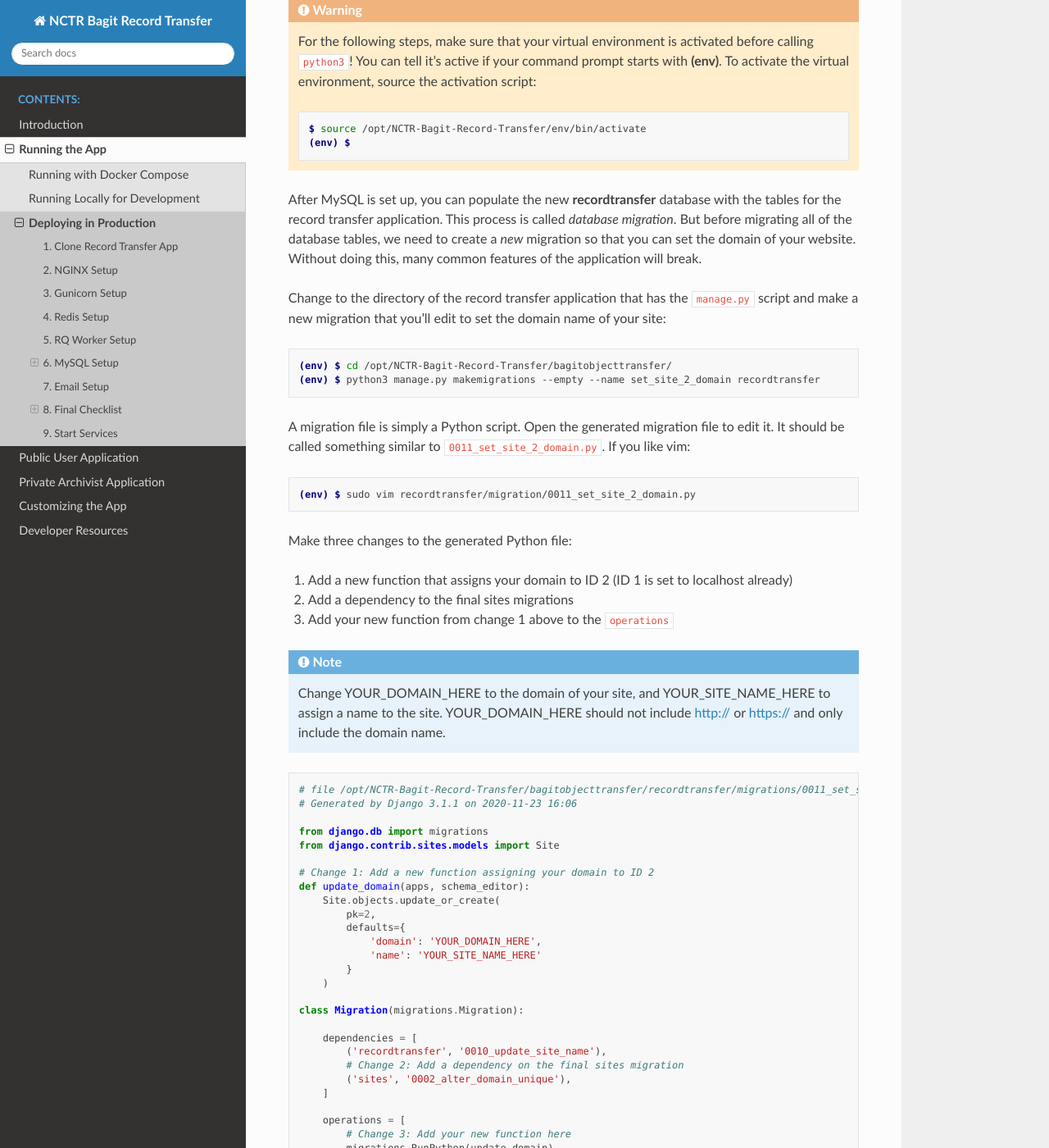
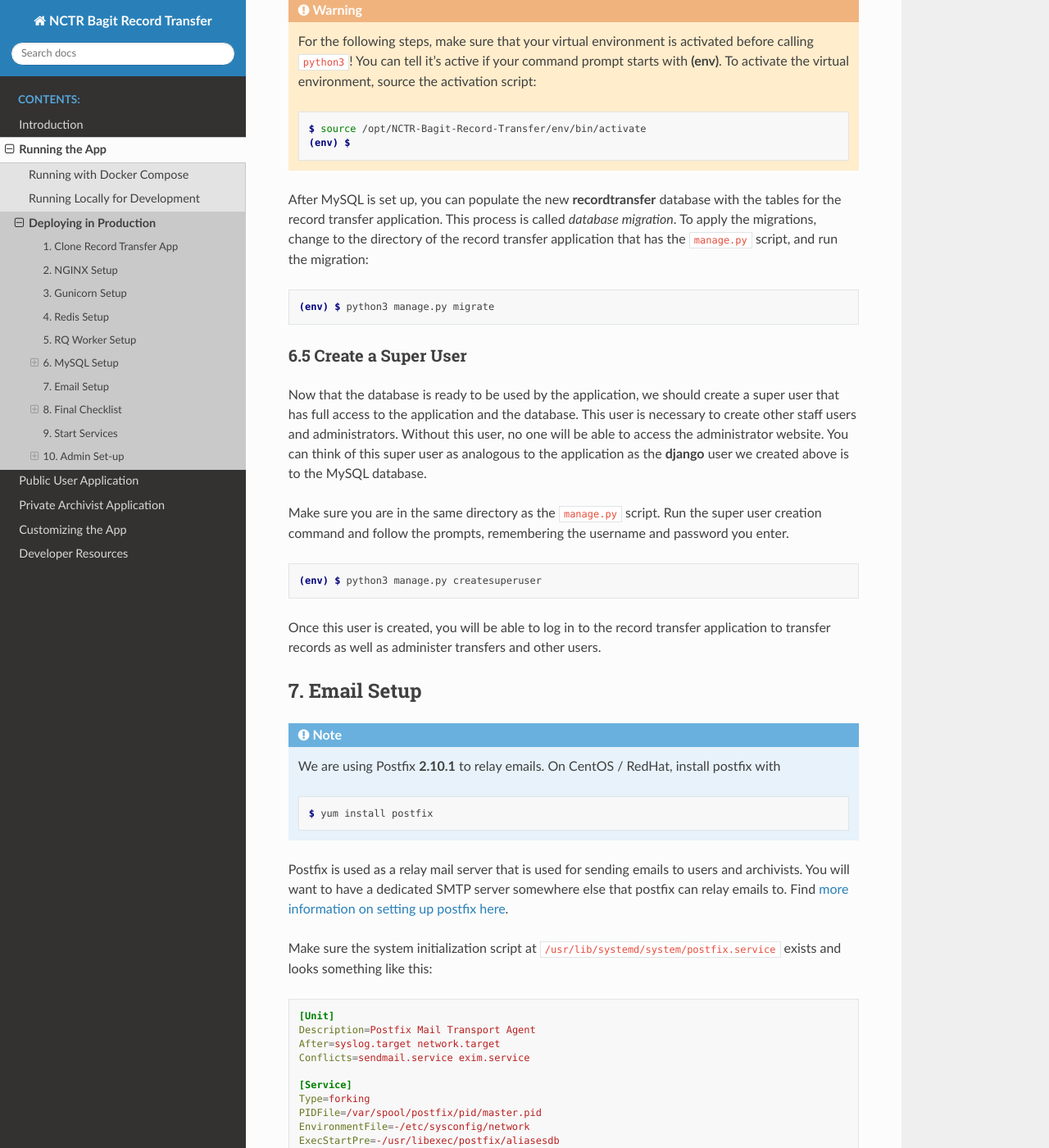
Before and after one commit to NationalCentreTruthReconciliation/Secure-Record-Transfer, a Sphinx documentation site: the page built from docs/running/production.rst, in a window 1280 px wide and 1400 px high, scrolled down 10984 px. Shown: the whole window at 82% size. Built offline with Sphinx 7.4.7 and the Read the Docs theme 2.0.0, drawn with Linux system fonts in a browser that asks for light colours; some of the changed text lies outside the part shown.

Commit message:
Remove need for user to write Python code

```diff
--- a/docs/running/production.rst
+++ b/docs/running/production.rst
@@ -635,94 +635,13 @@ to replace **your_password** with the actual password you created above:
 
 
 After MySQL is set up, you can populate the new **recordtransfer** database with the tables for the
-record transfer application. This process is called *database migration*. But before migrating all
-of the database tables, we need to create a *new* migration so that you can set the domain of your
-website. Without doing this, many common features of the application will break.
-
-Change to the directory of the record transfer application that has the :code:`manage.py` script and
-make a new migration that you'll edit to set the domain name of your site:
-
-.. code-block:: console
-
-    (env) $ cd /opt/NCTR-Bagit-Record-Transfer/bagitobjecttransfer/
-    (env) $ python3 manage.py makemigrations --empty --name set_site_2_domain recordtransfer
-
-
-A migration file is simply a Python script. Open the generated migration file to edit it. It should
-be called something similar to :code:`0011_set_site_2_domain.py`. If you like vim:
-
-.. code-block:: console
-
-    (env) $ sudo vim recordtransfer/migration/0011_set_site_2_domain.py
-
-
-Make three changes to the generated Python file:
-
-1. Add a new function that assigns your domain to ID 2 (ID 1 is set to localhost already)
-2. Add a dependency to the final sites migrations
-3. Add your new function from change 1 above to the :code:`operations`
-
-
-.. note::
-
-    Change YOUR_DOMAIN_HERE to the domain of your site, and YOUR_SITE_NAME_HERE to assign a name to
-    the site. YOUR_DOMAIN_HERE should not include http:// or https:// and only include the domain
-    name.
-
-
-.. code-block:: python
-
-    # file /opt/NCTR-Bagit-Record-Transfer/bagitobjecttransfer/recordtransfer/migrations/0011_set_site_2_domain.py
-    # Generated by Django 3.1.1 on 2020-11-23 16:06
-
-    from django.db import migrations
-    from django.contrib.sites.models import Site
-
-    # Change 1: Add a new function assigning your domain to ID 2
-    def update_domain(apps, schema_editor):
-        Site.objects.update_or_create(
-            pk=2,
-            defaults={
-                'domain': 'YOUR_DOMAIN_HERE',
-                'name': 'YOUR_SITE_NAME_HERE'
-            }
-        )
-
-    class Migration(migrations.Migration):
-
-        dependencies = [
-            ('recordtransfer', '0010_update_site_name'),
-            # Change 2: Add a dependency on the final sites migration
-            ('sites', '0002_alter_domain_unique'),
-        ]
-
-        operations = [
-            # Change 3: Add your new function here
-            migrations.RunPython(update_domain),
-        ]
-
-
-Save and exit that file before applying this migration and all of the other migrations:
+record transfer application. This process is called *database migration*. To apply the migrations,
+change to the directory of the record transfer application that has the :code:`manage.py` script,
+and run the migration:
 
 .. code-block:: console
 
     (env) $ python3 manage.py migrate
-
-
-You will also want to set the domain name in :code:`/opt/NCTR-Bagit-Record-Transfer/.env` while
-we're on the topic of the domain name:
-
-::
-
-    # file /opt/NCTR-Bagit-Record-Transfer/.env
-    HOST_DOMAINS=YOUR_DOMAIN_HERE
-
-
-.. note::
-
-    The domains you put in HOST_DOMAINS will be used as Django's
-    `ALLOWED_HOSTS <https://docs.djangoproject.com/en/3.1/ref/settings/#allowed-hosts>`_. You can
-    add more than one domain by separating domain names with spaces.
 
 
 ***********************
@@ -883,8 +802,8 @@ like this:
     MYSQL_PASSWORD='password'
 
 
-There is one final variable to set, and that is the :code:`SECRET_KEY`. To set this variable, you
-will need to generate a new secret key. To do so, run the following command:
+There are two final variables to set. The first is the SECRET_KEY. To set this variable, you will
+need to generate a new secret key. To do so, run the following command:
 
 .. code-block:: console
 
@@ -892,13 +811,29 @@ will need to generate a new secret key. To do so, run the following command:
     &kz_(%wj8$v@cy1)23op8i$_)h2b6kl)ia6glv_*c=1(assr#b
 
 
-Copy and paste the generated string into the environment file:
+The SECRET_KEY output in the terminal can then be copy and pasted into the environment file, like
+so:
 
 ::
 
     # file /opt/NCTR-Bagit-Record-Transfer/.env
     SECRET_KEY=&kz_(%wj8$v@cy1)23op8i$_)h2b6kl)ia6glv_*c=1(assr#b
-    ...
+
+
+The second variable you need to set is HOST_DOMAINS. Set this to the domain(s) of your website:
+
+::
+
+    # file /opt/NCTR-Bagit-Record-Transfer/.env
+    HOST_DOMAINS=YOUR_DOMAIN_HERE
+
+
+.. note::
+
+    The domains you put in HOST_DOMAINS will be used as Django's
+    `ALLOWED_HOSTS <https://docs.djangoproject.com/en/3.1/ref/settings/#allowed-hosts>`_. You can
+    add more than one domain by separating domain names with spaces.
+
 
 And that's it! All of the required environment variables should now be set.
 
@@ -941,3 +876,94 @@ using with:
 .. code-block:: console
 
     (env) $ sudo nginx -T
+
+
+10. Admin Set-up
+###################
+
+Once you have the site running, you'll need to log in as the superuser you created, and set the name
+of the site and the domain in the database. You can either do this with the command line or with the
+Django admin.
+
+
+*********************************************
+10.1 Add Site Name and Domain in Django Admin
+*********************************************
+
+To do set the name and domain using the Django admin, log in to http://yourdomain.com/admin/,
+substituting yourdomain.com for the domain the app is being hosted at. You will want to use the same
+credentials to log in that you created in section :ref:`6.5 Create a Super User`.
+
+Once logged in, click **+ Add** under the Sites section to add your site:
+
+.. image:: images/addsite.png
+    :alt: Red circle around add site link
+
+
+Fill out your domain name, and give the website a name (you can change the name later if you don't
+like it). Once filled out, click the blue **Save and continue** button.
+
+.. image:: images/savesite.png
+    :alt: Red circle around save site and continue button
+
+
+Once saved, take a look at the address in the address bar for your new site. You will see something
+like YOUR_DOMAIN.com/admin/sites/site/**2**/change. The important part to note is the number. This
+number is the SITE_ID. The Django site is set to use Site #2, so if you see the number **2** here,
+you are good to go!
+
+.. image:: images/sitecreated.png
+    :alt: Red arrow pointing to SITE_ID in address bar
+
+
+If the number you see is not **2**, you will have to edit the environment variables file and change
+SITE_ID to the correct number. If the number you see is **3**, for example, you will make the
+following change in the :code:`/opt/NCTR-Bagit-Record-Transfer/.env` file:
+
+::
+
+    # file /opt/NCTR-Bagit-Record-Transfer/.env
+    SITE_ID=3
+
+
+***********************************************
+10.1 Add Site Name and Domain with Command Line
+***********************************************
+
+If you're more comfortable using the command line, you can also update the site name and domain
+using a terminal. Change to the same directory as the :code:`manage.py`, make sure your virtual
+environment is active, and open a shell in the application:
+
+.. code:: console
+
+    (env) $ python3 manage.py shell
+    Python 3.6.8 (default, Aug 13 2020, 07:46:32)
+    [GCC 4.8.5 20150623 (Red Hat 4.8.5-39)] on linux
+    Type "help", "copyright", "credits" or "license" for more information.
+    (InteractiveConsole)
+    >>>
+
+
+Your terminal will change to a Python shell with this command. You cannot use UNIX commands like
+:code:`ls` or :code:`cd` in this shell. Use :code:`exit()` to close the shell, or **CTRL-Z**
+followed by **ENTER**. Input the following Python "commands" into the shell:
+
+.. code:: console
+
+    >>> from django.contrib.sites.models import Site
+    >>> site = Site(domain='YOUR_DOMAIN.com', name='NCTR Record Transfer')
+    >>> site.save()
+    >>> print(site.id)
+    2
+    >>> exit()
+
+
+Note the ID shown after you input :code:`print(site.id)`. If the number you see is not **2**, you
+will have to edit the environment variables file and change SITE_ID to the correct number. If the
+number you see is **3**, for example, you will make the following change in the
+:code:`/opt/NCTR-Bagit-Record-Transfer/.env` file:
+
+::
+
+    # file /opt/NCTR-Bagit-Record-Transfer/.env
+    SITE_ID=3
```
Also changed, not shown: other parts of docs/running/production.rst (+3 -3 lines), docs/running/images/addsite.png (added), docs/running/images/savesite.png (added), docs/running/images/sitecreated.png (added).
